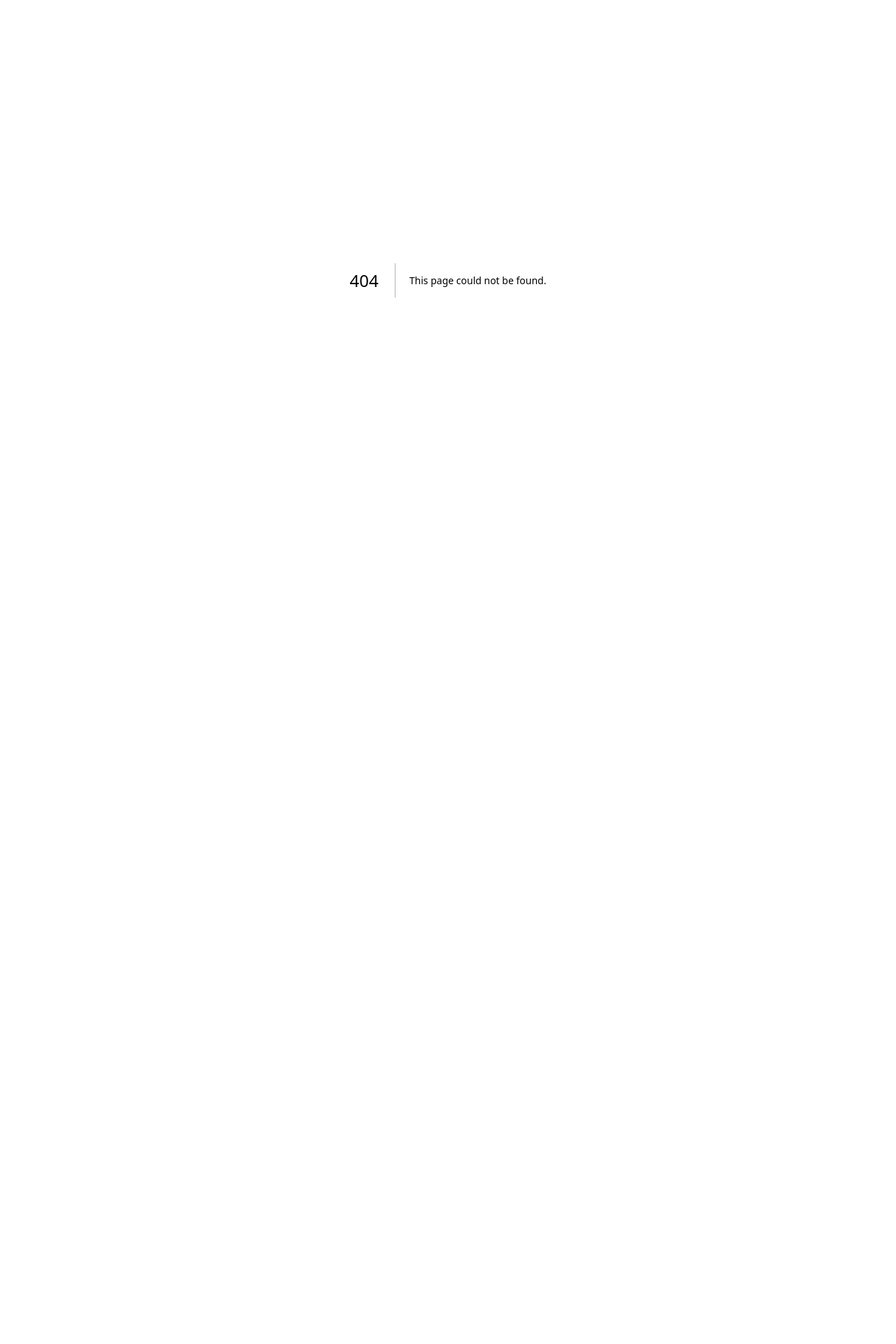
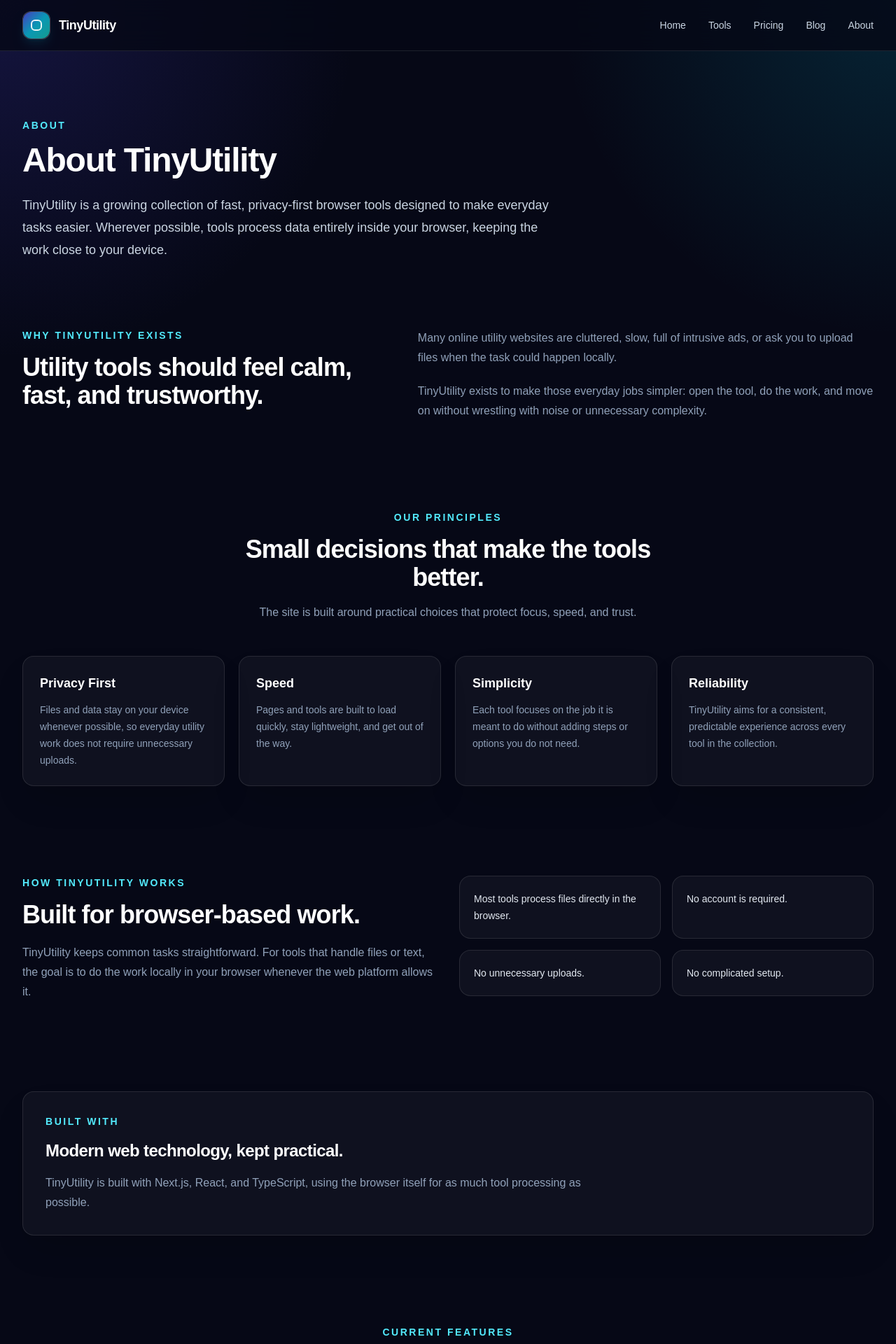
Before and after one commit to tinyutilities/tinyutilities, a Next.js app: page /about in a window 1280 px wide. Before the commit this address had no page. Shown: the top 1920 px of the page at 70% size. Before the commit the page ends 800 px from the top, so only its background shows below. Built offline with nearby package versions, Linux system fonts and the light colour scheme.

Commit message:
feat: add About page and update site navigation

```diff
--- /dev/null
+++ b/src/app/about/page.tsx
@@ -0,0 +1,235 @@
+import { Footer } from "@/components/landing/footer";
+import { Navbar } from "@/components/landing/navbar";
+import { SectionHeading } from "@/components/landing/section-heading";
+import { ToolCard } from "@/components/tools/tool-card";
+import { tools } from "@/features/tools/tool-data";
+import { createSeoMetadata } from "@/lib/seo";
+
+export const metadata = createSeoMetadata({
+  title: "About TinyUtility",
+  description:
+    "Learn about TinyUtility, a privacy-first collection of browser-based online tools designed for speed, simplicity and reliability.",
+  path: "/about",
+});
+
+const principles = [
+  {
+    title: "Privacy First",
+    description:
+      "Files and data stay on your device whenever possible, so everyday utility work does not require unnecessary uploads.",
+  },
+  {
+    title: "Speed",
+    description:
+      "Pages and tools are built to load quickly, stay lightweight, and get out of the way.",
+  },
+  {
+    title: "Simplicity",
+    description:
+      "Each tool focuses on the job it is meant to do without adding steps or options you do not need.",
+  },
+  {
+    title: "Reliability",
+    description:
+      "TinyUtility aims for a consistent, predictable experience across every tool in the collection.",
+  },
+];
+
+const workFlowPoints = [
+  "Most tools process files directly in the browser.",
+  "No account is required.",
+  "No unnecessary uploads.",
+  "No complicated setup.",
+];
+
+const nextSteps = [
+  "Better performance",
+  "More useful browser-based tools",
+  "Improved accessibility",
+  "Better mobile experience",
+  "Helpful educational content through the blog",
+];
+
+export default function AboutPage() {
+  return (
+    <>
+      <Navbar />
+      <main>
+        <section className="px-6 py-16 lg:px-8 lg:py-24">
+          <div className="mx-auto max-w-7xl">
+            <div className="max-w-3xl">
+              <p className="text-sm font-semibold uppercase tracking-[0.18em] text-cyan-300">
+                About
+              </p>
+              <h1 className="mt-4 text-4xl font-semibold tracking-tight text-white sm:text-5xl">
+                About TinyUtility
+              </h1>
+              <p className="mt-6 text-lg leading-8 text-slate-300">
+                TinyUtility is a growing collection of fast, privacy-first browser tools
+                designed to make everyday tasks easier. Wherever possible, tools process
+                data entirely inside your browser, keeping the work close to your device.
+              </p>
+            </div>
+          </div>
+        </section>
+
+        <section className="px-6 pb-16 lg:px-8">
+          <div className="mx-auto grid max-w-7xl gap-8 lg:grid-cols-[0.9fr_1.1fr] lg:items-start">
+            <div>
+              <p className="text-sm font-semibold uppercase tracking-[0.18em] text-cyan-300">
+                Why TinyUtility Exists
+              </p>
+              <h2 className="mt-4 text-3xl font-semibold tracking-tight text-white sm:text-4xl">
+                Utility tools should feel calm, fast, and trustworthy.
+              </h2>
+            </div>
+            <div className="space-y-5 text-base leading-7 text-slate-400">
+              <p>
+                Many online utility websites are cluttered, slow, full of intrusive ads,
+                or ask you to upload files when the task could happen locally.
+              </p>
+              <p>
+                TinyUtility exists to make those everyday jobs simpler: open the tool,
+                do the work, and move on without wrestling with noise or unnecessary
+                complexity.
+              </p>
+            </div>
+          </div>
+        </section>
+
+        <section className="px-6 py-16 lg:px-8">
+          <div className="mx-auto max-w-7xl">
+            <SectionHeading
+              eyebrow="Our Principles"
+              title="Small decisions that make the tools better."
+              description="The site is built around practical choices that protect focus, speed, and trust."
+            />
+            <div className="mt-12 grid gap-5 sm:grid-cols-2 lg:grid-cols-4">
+              {principles.map((principle) => (
+                <article
+                  className="h-full rounded-2xl border border-white/10 bg-white/[0.04] p-6 shadow-2xl shadow-black/20"
+                  key={principle.title}
+                >
+                  <h3 className="text-lg font-semibold text-white">{principle.title}</h3>
+                  <p className="mt-3 text-sm leading-6 text-slate-400">
+                    {principle.description}
+                  </p>
+                </article>
+              ))}
+            </div>
+          </div>
+        </section>
+
+        <section className="px-6 py-16 lg:px-8">
+          <div className="mx-auto grid max-w-7xl gap-8 lg:grid-cols-2 lg:items-start">
+            <div>
+              <p className="text-sm font-semibold uppercase tracking-[0.18em] text-cyan-300">
+                How TinyUtility Works
+              </p>
+              <h2 className="mt-4 text-3xl font-semibold tracking-tight text-white sm:text-4xl">
+                Built for browser-based work.
+              </h2>
+              <p className="mt-5 text-base leading-7 text-slate-400">
+                TinyUtility keeps common tasks straightforward. For tools that handle
+                files or text, the goal is to do the work locally in your browser
+                whenever the web platform allows it.
+              </p>
+            </div>
+            <div className="grid gap-4 sm:grid-cols-2">
+              {workFlowPoints.map((point) => (
+                <div
+                  className="rounded-2xl border border-white/10 bg-white/[0.04] p-5 text-sm font-medium leading-6 text-slate-200"
+                  key={point}
+                >
+                  {point}
+                </div>
+              ))}
+            </div>
+          </div>
+        </section>
+
+        <section className="px-6 py-16 lg:px-8">
+          <div className="mx-auto max-w-7xl">
+            <div className="rounded-2xl border border-white/10 bg-white/[0.04] p-6 shadow-2xl shadow-black/20 sm:p-8">
+              <p className="text-sm font-semibold uppercase tracking-[0.18em] text-cyan-300">
+                Built With
+              </p>
+              <h2 className="mt-4 text-2xl font-semibold tracking-tight text-white">
+                Modern web technology, kept practical.
+              </h2>
+              <p className="mt-4 max-w-3xl text-base leading-7 text-slate-400">
+                TinyUtility is built with Next.js, React, and TypeScript, using the
+                browser itself for as much tool processing as possible.
+              </p>
+            </div>
+          </div>
+        </section>
+
+        <section className="px-6 py-16 lg:px-8">
+          <div className="mx-auto max-w-7xl">
+            <SectionHeading
+              eyebrow="Current Features"
+              title="Available tools today."
+              description="The current catalog covers images, PDFs, text, passwords, QR codes, and developer formatting."
+            />
+            <div className="mt-12 grid gap-5 sm:grid-cols-2 lg:grid-cols-3">
+              {tools.map((tool) => (
+                <ToolCard key={tool.slug} tool={tool} />
+              ))}
+            </div>
+          </div>
+        </section>
+
+        <section className="px-6 py-16 lg:px-8">
+          <div className="mx-auto grid max-w-7xl gap-8 lg:grid-cols-[0.9fr_1.1fr] lg:items-start">
+            <div>
+              <p className="text-sm font-semibold uppercase tracking-[0.18em] text-cyan-300">
+                What&apos;s Next
+              </p>
+              <h2 className="mt-4 text-3xl font-semibold tracking-tight text-white sm:text-4xl">
+                TinyUtility will keep improving carefully.
+              </h2>
+            </div>
+            <div className="grid gap-4 sm:grid-cols-2">
+              {nextSteps.map((step) => (
+                <div
+                  className="rounded-2xl border border-white/10 bg-white/[0.04] p-5 text-sm font-medium leading-6 text-slate-200"
+                  key={step}
+                >
+                  {step}
+                </div>
+              ))}
+            </div>
+          </div>
+        </section>
+
+        <section className="px-6 py-16 lg:px-8">
+          <div className="mx-auto grid max-w-7xl gap-5 md:grid-cols-2">
+            <article className="rounded-2xl border border-white/10 bg-white/[0.04] p-6 shadow-2xl shadow-black/20 sm:p-8">
+              <p className="text-sm font-semibold uppercase tracking-[0.18em] text-cyan-300">
+                About the Developer
+              </p>
+              <p className="mt-4 text-base leading-7 text-slate-300">
+                TinyUtility is an independent project created and maintained by
+                Anushka Kar.
+              </p>
+            </article>
+            <article className="rounded-2xl border border-cyan-300/30 bg-cyan-300/[0.06] p-6 shadow-2xl shadow-cyan-950/20 sm:p-8">
+              <p className="text-sm font-semibold uppercase tracking-[0.18em] text-cyan-300">
+                Feedback
+              </p>
+              <h2 className="mt-4 text-2xl font-semibold tracking-tight text-white">
+                Help shape what TinyUtility becomes.
+              </h2>
+              <p className="mt-4 text-base leading-7 text-slate-300">
+                Bug reports, improvement ideas, and honest feedback are welcome as
+                TinyUtility continues to evolve.
+              </p>
+            </article>
+          </div>
+        </section>
+      </main>
+      <Footer />
+    </>
+  );
+}
--- a/src/components/landing/navbar.tsx
+++ b/src/components/landing/navbar.tsx
@@ -6,7 +6,7 @@
   { label: "Tools", href: "/tools" },
   { label: "Pricing", href: "#pricing" },
   { label: "Blog", href: "#blog" },
-  { label: "About", href: "#about" },
+  { label: "About", href: "/about" },
 ];
 
 export function Navbar() {
```
